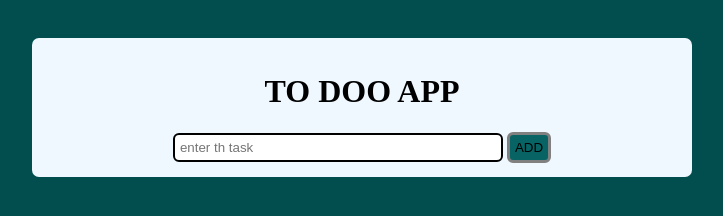
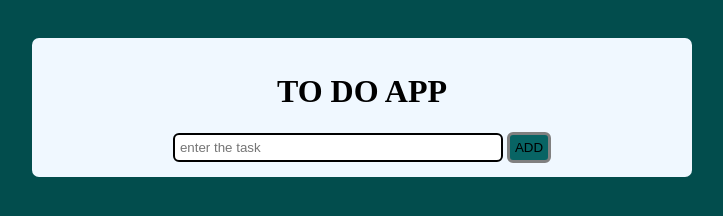
Before and after one commit to ABHI786-tech/to-do-app, a plain HTML site: page index.html in a window 1280 px wide. Shown: the whole page, without its empty margins (292-1015 px from the left). Drawn offline with nearby package versions, Linux system fonts and the light colour scheme.

Commit message:
Fix placeholder text in input field

```diff
--- a/index.html
+++ b/index.html
@@ -9,8 +9,8 @@
 </head>
 <body>
     <div class="container">
-        <h1>TO DOO APP</h1>
-        <div class= "input"><input type="text" placeholder="enter th task" id="inp">
+        <h1>TO DO APP</h1>
+        <div class= "input"><input type="text" placeholder="enter the task" id="inp">
             <button onclick="add()">ADD</button>
 
         </div>
@@ -19,4 +19,5 @@
     </div>
     <script src="index.js"></script>
 </body>
+
 </html>
```
